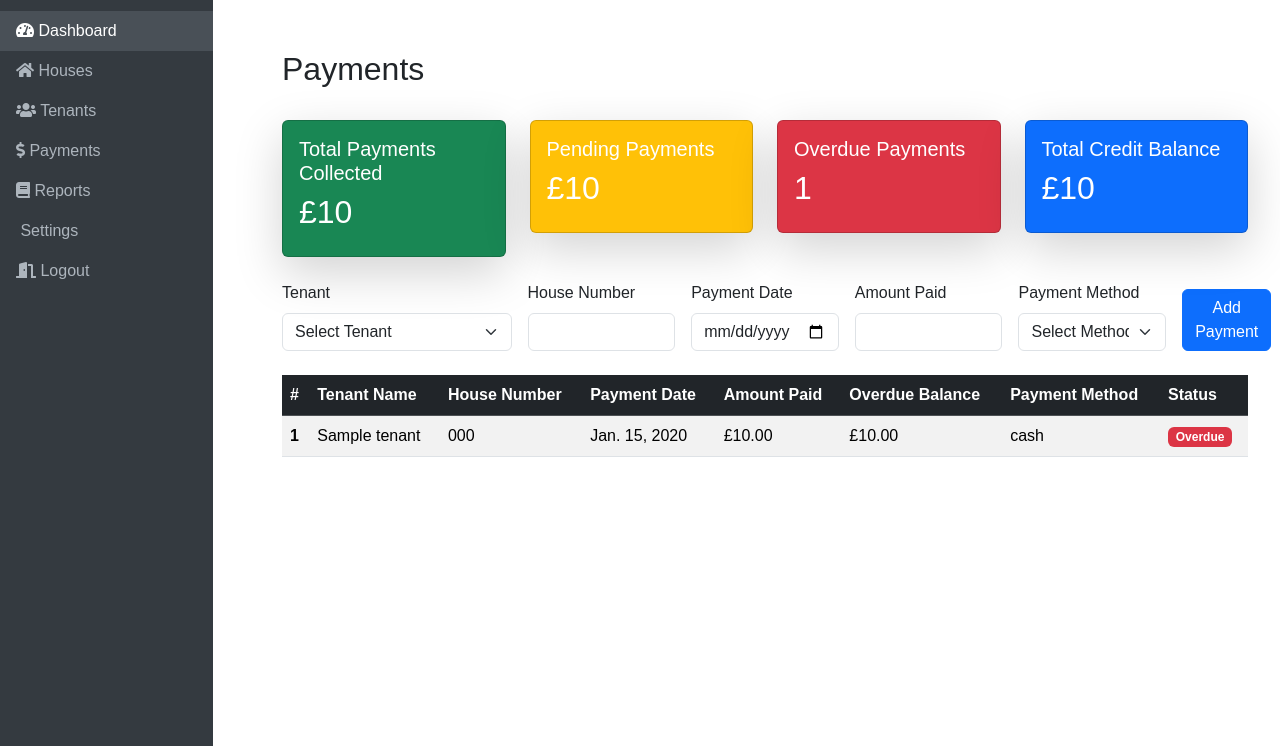
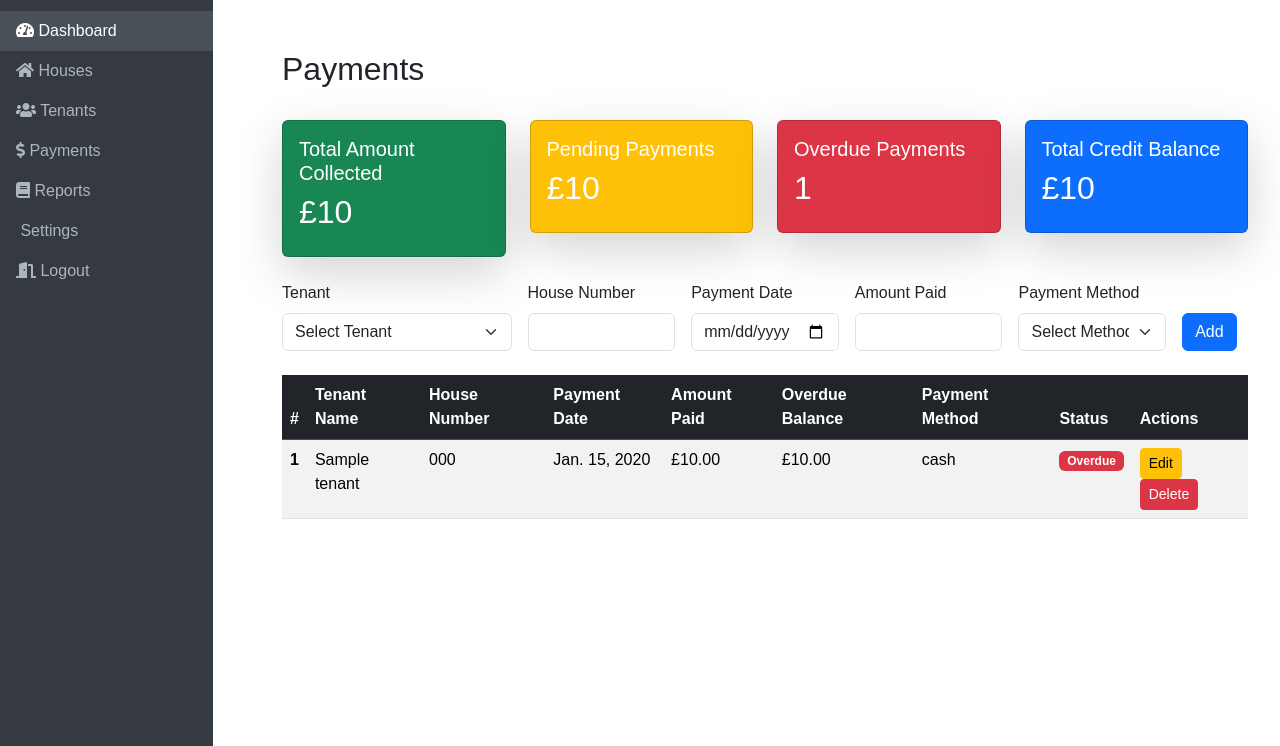
Before and after one commit to Danielkioko18/rental-system-in-django, a Django app: page /rentals/payments/ in a window 1280 px wide. Shown: the part 54-800 px from the top of the page. Run offline with Django 5.2, Linux system fonts and the light colour scheme; a user stored in the database is signed in; tables that the repository leaves empty hold one stand-in row (values such as "Sample post"); some libraries are stand-ins or nearby versions.

Commit message:
Edit Payments

```diff
--- a/rentals/templates/payments.html
+++ b/rentals/templates/payments.html
@@ -11,7 +11,7 @@
         <div class="col-md-3">
             <div class="card text-white bg-success shadow-lg">
                 <div class="card-body">
-                    <h5 class="card-title">Total Payments Collected</h5>
+                    <h5 class="card-title">Total Amount Collected</h5>
                     <h2>£{{ total_collected }}</h2>
                 </div>
             </div>
@@ -42,7 +42,7 @@
         </div>
     </div>
 
-    <!-- Add Payment Form -->
+    <!-- Add/Edit Payment Form -->
     <form method="post" id="paymentForm" class="row g-3 mb-4">
         {% csrf_token %}
         <input type="hidden" id="paymentId" name="payment_id">
@@ -79,7 +79,7 @@
             </select>
         </div>
         <div class="col-md-1 align-self-end">
-            <button type="submit" class="btn btn-primary">Add Payment</button>
+            <button type="submit" class="btn btn-primary" id="formSubmitButton">Add</button>
         </div>
     </form>
 
@@ -96,6 +96,7 @@
                     <th scope="col">Overdue Balance</th>
                     <th scope="col">Payment Method</th>
                     <th scope="col">Status</th>
+                    <th scope="col">Actions</th>
                 </tr>
             </thead>
             <tbody>
@@ -115,6 +116,18 @@
                         <span class="badge bg-success">Paid</span>
                         {% endif %}
                     </td>
+                    <td>
+                        <button class="btn btn-warning btn-sm btn-edit"
+                                data-id="{{ payment.id }}"
+                                data-tenant="{{ payment.tenant.id }}"
+                                data-payment-date="{{ payment.payment_date }}"
+                                data-amount="{{ payment.amount_paid }}"
+                                data-method="{{ payment.payment_method }}">
+                            Edit
+                        </button>
+                        <button class="btn btn-danger btn-sm btn-delete" data-id="{{ payment.id }}">Delete</button>
+                        <!--<button class="btn btn-info btn-sm btn-view" data-id="{{ payment.id }}">View Receipt</button>-->
+                    </td>
                 </tr>
                 {% endfor %}
             </tbody>
@@ -132,5 +145,33 @@
         document.getElementById('houseNumber').value = houseNumber;
         document.getElementById('amountPaid').placeholder = `Overdue: £${overdueBalance}`;
     });
+
+    // Edit Payment Logic
+    document.querySelectorAll('.btn-edit').forEach(button => {
+        button.addEventListener('click', function () {
+            const paymentId = this.dataset.id;
+            const tenantId = this.dataset.tenant;
+            const paymentDate = this.dataset.paymentDate;
+            const amountPaid = this.dataset.amount;
+            const paymentMethod = this.dataset.method;
+
+            document.getElementById('paymentId').value = paymentId;
+            document.getElementById('tenantName').value = tenantId;
+            document.getElementById('paymentDate').value = paymentDate;
+            document.getElementById('amountPaid').value = amountPaid;
+            document.getElementById('paymentMethod').value = paymentMethod;
+
+            document.getElementById('formSubmitButton').textContent = 'Save';
+        });
+    });
+
+    // View Receipt Logic
+    document.querySelectorAll('.btn-view').forEach(button => {
+        button.addEventListener('click', function () {
+            const paymentId = this.dataset.id;
+            // Add logic to fetch and display the receipt (e.g., modal or new window)
+            alert(`Viewing receipt for Payment ID: ${paymentId}`); // Placeholder for receipt logic
+        });
+    });
 </script>
 {% endblock %}
--- a/rentals/views.py
+++ b/rentals/views.py
@@ -124,6 +124,7 @@ class PaymentsView(LoginRequiredMixin, TemplateView):
         return context
 
     def post(self, request, *args, **kwargs):
+        payment_id = request.POST.get('payment_id')  # Check if editing an existing payment
         tenant_id = request.POST.get('tenant_name')
         payment_date = date.fromisoformat(request.POST.get('payment_date'))
         amount_paid = Decimal(request.POST.get('amount_paid'))
@@ -136,41 +137,73 @@ class PaymentsView(LoginRequiredMixin, TemplateView):
         # Calculate total due
         total_due = tenant.overdue_balance + monthly_rent - tenant.credit_balance
 
-        # Apply payment
-        if amount_paid >= total_due:
-            # Overpayment case
-            tenant.credit_balance = amount_paid - total_due
-            tenant.overdue_balance = Decimal('0.00')
-            is_overdue = False
-            overdue_amount = Decimal('0.00')
+        if payment_id:
+            # Editing an existing payment
+            payment = Payment.objects.get(id=payment_id)
+
+            # Update tenant balances
+            tenant.overdue_balance += payment.amount_paid  # Reverse previous payment effect
+            tenant.credit_balance -= payment.amount_paid  # Reverse previous credit effect
+
+            # Apply updated payment
+            if amount_paid >= total_due:
+                tenant.credit_balance = amount_paid - total_due
+                tenant.overdue_balance = Decimal('0.00')
+                is_overdue = False
+                overdue_amount = Decimal('0.00')
+            else:
+                remaining_due = total_due - amount_paid
+                if payment_date > date.today().replace(day=5):
+                    tenant.overdue_balance = remaining_due
+                    tenant.credit_balance = Decimal('0.00')
+                    is_overdue = True
+                    overdue_amount = remaining_due
+                else:
+                    tenant.overdue_balance = remaining_due
+                    tenant.credit_balance = Decimal('0.00')
+                    is_overdue = remaining_due > 0
+                    overdue_amount = remaining_due
+
+            # Save updated payment
+            payment.tenant = tenant
+            payment.payment_date = payment_date
+            payment.amount_paid = amount_paid
+            payment.payment_method = payment_method
+            payment.is_overdue = is_overdue
+            payment.overdue_amount = overdue_amount
+            payment.save()
         else:
-            # Partial payment or payment without overpayment
-            remaining_due = total_due - amount_paid
-            if payment_date > date.today().replace(day=5):
-                # Payment is late
-                tenant.overdue_balance = remaining_due
-                tenant.credit_balance = Decimal('0.00')  # No overpayment
-                is_overdue = True
-                overdue_amount = remaining_due
+            # Adding a new payment
+            if amount_paid >= total_due:
+                tenant.credit_balance = amount_paid - total_due
+                tenant.overdue_balance = Decimal('0.00')
+                is_overdue = False
+                overdue_amount = Decimal('0.00')
             else:
-                # Payment is on time but insufficient
-                tenant.overdue_balance = remaining_due
-                tenant.credit_balance = Decimal('0.00')  # No overpayment
-                is_overdue = remaining_due > 0
-                overdue_amount = remaining_due
+                remaining_due = total_due - amount_paid
+                if payment_date > date.today().replace(day=5):
+                    tenant.overdue_balance = remaining_due
+                    tenant.credit_balance = Decimal('0.00')  # No overpayment
+                    is_overdue = True
+                    overdue_amount = remaining_due
+                else:
+                    tenant.overdue_balance = remaining_due
+                    tenant.credit_balance = Decimal('0.00')  # No overpayment
+                    is_overdue = remaining_due > 0
+                    overdue_amount = remaining_due
+
+            # Create the payment record
+            Payment.objects.create(
+                tenant=tenant,
+                payment_date=payment_date,
+                amount_paid=amount_paid,
+                payment_method=payment_method,
+                is_overdue=is_overdue,
+                overdue_amount=overdue_amount
+            )
 
         # Save the tenant's updated balances
         tenant.save()
-
-        # Create the payment record
-        Payment.objects.create(
-            tenant=tenant,
-            payment_date=payment_date,
-            amount_paid=amount_paid,
-            payment_method=payment_method,
-            is_overdue=is_overdue,
-            overdue_amount=overdue_amount
-        )
 
         return redirect('rentals:payments')
 
```
